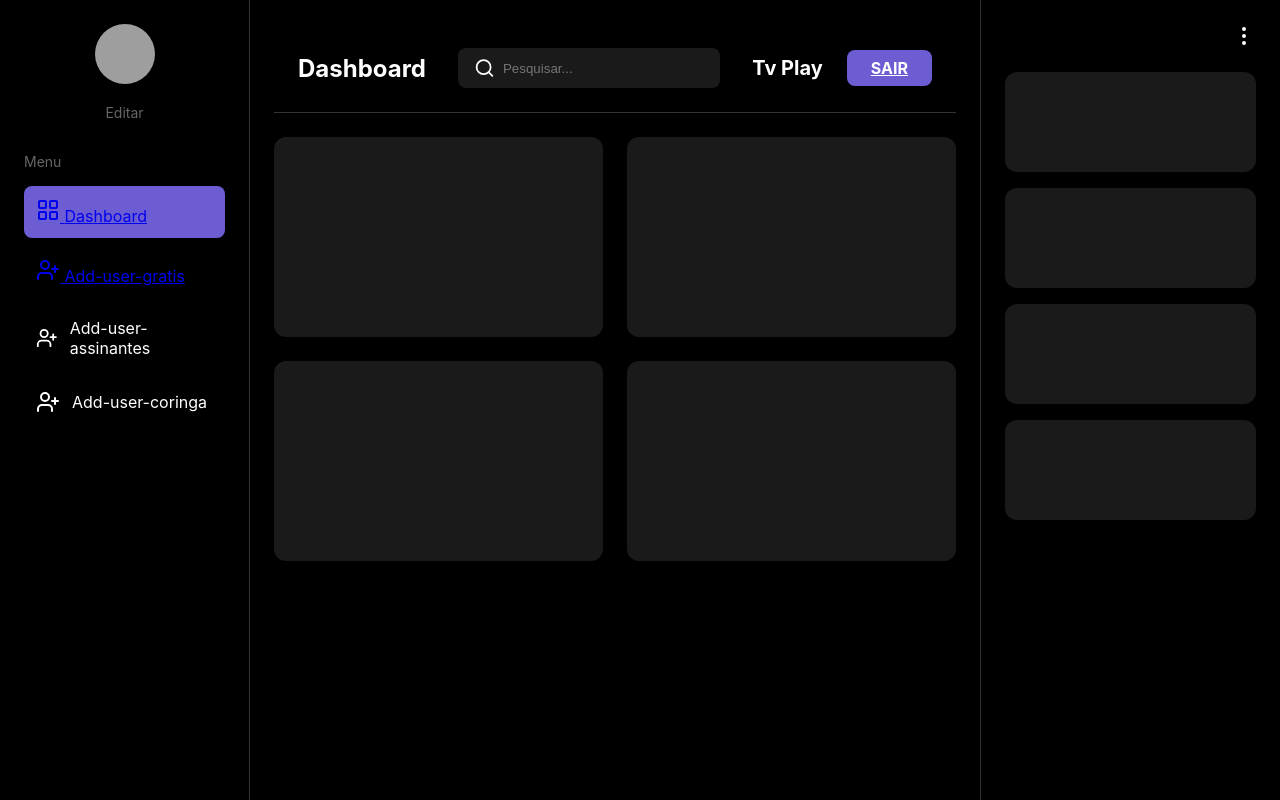
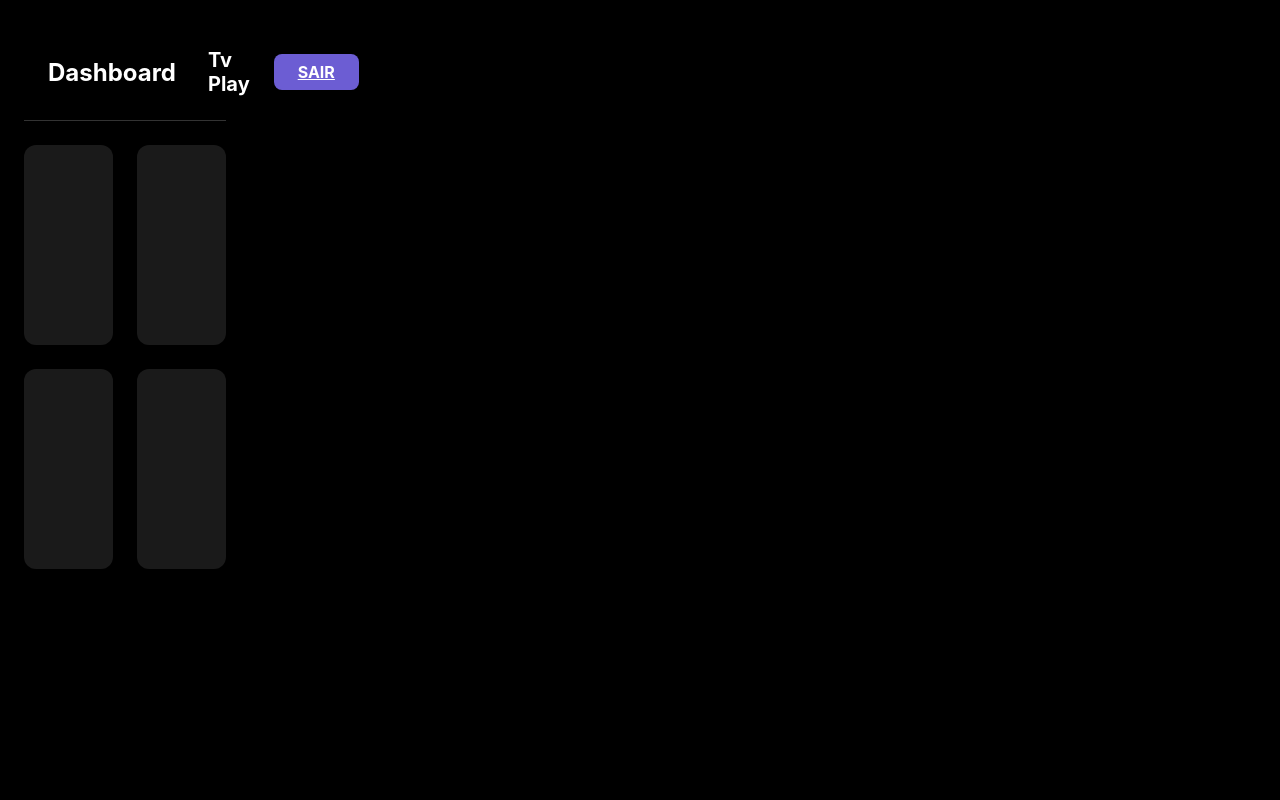
Before and after one commit to Ojedaiecode/TV-PLAY-2.0-DB, a Flask app: page /home in a window 1280 px wide. Run offline with Flask 3, Linux system fonts and the light colour scheme; the visitor is signed in with stand-in values (Sample User, id 1); grey boxes are pictures that could not be loaded.

Commit message:
refactor: simplifica estrutura removendo base.html e atualizando home.html

```diff
--- a/app/templates/base.html
+++ /dev/null
@@ -1,141 +0,0 @@
-<!DOCTYPE html>
-<html lang="pt-br">
-<head>
-    <meta charset="UTF-8">
-    <meta name="viewport" content="width=device-width, initial-scale=1.0">
-    <title>{% block title %}QG - Painel Admin{% endblock %}</title>
-    <!-- Lucide Icons -->
-    <script src="https://unpkg.com/lucide@latest"></script>
-    <!-- CSS Base -->
-    <link rel="stylesheet" href="{{ url_for('static', filename='css/home.css') }}">
-    {% block extra_css %}{% endblock %}
-</head>
-<body>
-    <div class="container">
-        <!-- Menu Lateral -->
-        <aside class="sidebar">
-            <div class="sidebar-header">
-                <div class="avatar">
-                    <img src="{{ session.user.avatar_url if session.user.avatar_url else 'https://cdn.tvplaydastorcidas.com/logo-tv-play-00.png' }}"
-                         alt="Avatar do usuário"
-                         id="userAvatar">
-                    <form id="avatarForm" style="display: none;">
-                        <input type="file" id="avatarInput" name="avatar" accept=".png,.jpg,.jpeg">
-                    </form>
-                </div>
-                <div class="user-info">
-                    <h3>{{ session.user.nome }}</h3>
-                    <p onclick="document.getElementById('avatarInput').click()">Editar</p>
-                </div>
-            </div>
-
-            <div class="sidebar-menu">
-                <p class="menu-label">Menu</p>
-                <nav>
-                    <ul>
-                        <li {% if request.endpoint == 'home_bp.home' %}class="active"{% endif %}>
-                            <a href="{{ url_for('home_bp.home') }}">
-                                <i data-lucide="layout-grid"></i>
-                                <span>Dashboard</span>
-                            </a>
-                        </li>
-                        <li {% if request.endpoint == 'add_user_gratis_view_bp.add_user_gratis' %}class="active"{% endif %}>
-                            <a href="{{ url_for('add_user_gratis_view_bp.add_user_gratis') }}">
-                                <i data-lucide="user-plus"></i>
-                                <span>Add-user-gratis</span>
-                            </a>
-                        </li>
-                        <li>
-                            <i data-lucide="user-plus"></i>
-                            <span>Add-user-assinantes</span>
-                        </li>
-                        <li>
-                            <i data-lucide="user-plus"></i>
-                            <span>Add-user-coringa</span>
-                        </li>
-                    </ul>
-                </nav>
-            </div>
-        </aside>
-
-        <!-- Conteúdo Principal -->
-        <main class="main-content">
-            <!-- Header -->
-            <header class="top-header">
-                <div class="header-left">
-                    <h1>{% block page_title %}Dashboard{% endblock %}</h1>
-                </div>
-                <div class="header-center">
-                    <div class="search-bar">
-                        <i data-lucide="search"></i>
-                        <input type="text" placeholder="Pesquisar...">
-                    </div>
-                </div>
-                <div class="header-right">
-                    <div class="brand">Tv Play</div>
-                    <a href="/logout" class="btn-sair">SAIR</a>
-                </div>
-            </header>
-
-            <!-- Conteúdo da Página -->
-            {% block content %}{% endblock %}
-        </main>
-
-        <!-- Sidebar Direita -->
-        <aside class="right-sidebar">
-            <div class="more-options">
-                <i data-lucide="more-vertical"></i>
-            </div>
-            <div class="right-cards">
-                {% block right_sidebar %}
-                <div class="right-card">
-                    <!-- Conteúdo do card lateral será adicionado posteriormente -->
-                </div>
-                <div class="right-card">
-                    <!-- Conteúdo do card lateral será adicionado posteriormente -->
-                </div>
-                <div class="right-card">
-                    <!-- Conteúdo do card lateral será adicionado posteriormente -->
-                </div>
-                <div class="right-card">
-                    <!-- Conteúdo do card lateral será adicionado posteriormente -->
-                </div>
-                {% endblock %}
-            </div>
-        </aside>
-    </div>
-
-    <!-- Scripts Base -->
-    <script>
-        // Inicializa os ícones do Lucide
-        lucide.createIcons();
-
-        // Função para upload de avatar
-        document.getElementById('avatarInput').addEventListener('change', function(e) {
-            const file = e.target.files[0];
-            if (!file) return;
-
-            const formData = new FormData();
-            formData.append('avatar', file);
-
-            fetch('/upload_avatar', {
-                method: 'POST',
-                body: formData
-            })
-            .then(response => response.json())
-            .then(data => {
-                if (data.avatar_url) {
-                    document.getElementById('userAvatar').src = data.avatar_url;
-                } else {
-                    alert(data.error || 'Erro ao fazer upload do avatar');
-                }
-            })
-            .catch(error => {
-                console.error('Erro:', error);
-                alert('Erro ao fazer upload do avatar');
-            });
-        });
-    </script>
-    {% block extra_js %}{% endblock %}
-</body>
-</html>
--- a/app/templates/home.html
+++ b/app/templates/home.html
@@ -1,10 +1,27 @@
-{% extends "base.html" %}
+<!DOCTYPE html>
+<html lang="pt-br">
+<head>
+    <meta charset="UTF-8">
+    <meta name="viewport" content="width=device-width, initial-scale=1.0">
+    <title>Dashboard - QG</title>
+    <!-- CSS Base -->
+    <link rel="stylesheet" href="{{ url_for('static', filename='css/home.css') }}">
+</head>
+<body>
+    <div class="container">
+        <!-- Conteúdo Principal -->
+        <main class="main-content">
+            <!-- Header com Título e Botão Sair -->
+            <header class="top-header">
+                <div class="header-left">
+                    <h1>Dashboard</h1>
+                </div>
+                <div class="header-right">
+                    <div class="brand">Tv Play</div>
+                    <a href="/logout" class="btn-sair">SAIR</a>
+                </div>
+            </header>
 
-{% block title %}Dashboard - QG{% endblock %}
-
-{% block page_title %}Dashboard{% endblock %}
-
-{% block content %}
             <!-- Grid de Cards -->
             <div class="cards-grid">
                 <div class="card">
@@ -20,4 +37,7 @@
                     <!-- Conteúdo do card será adicionado posteriormente -->
                 </div>
             </div>
-{% endblock %}
+        </main>
+    </div>
+</body>
+</html>
```
Lines whose indentation alone changed are shown as unchanged.
